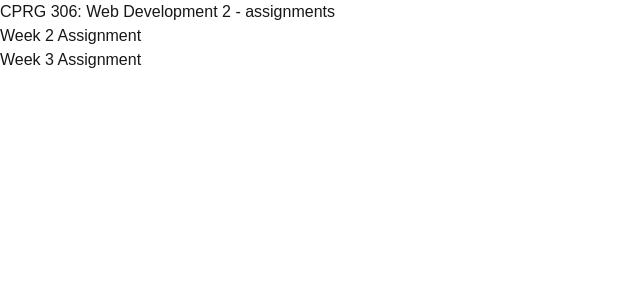
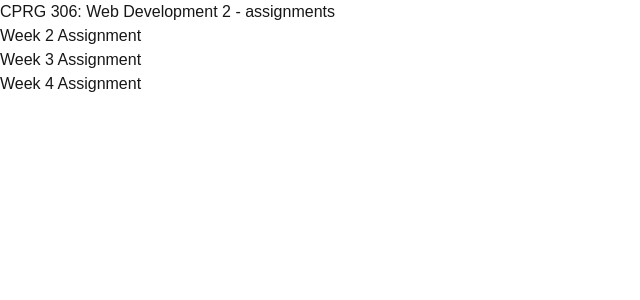
Before and after one commit to Andr3w33/cprg306-assignments, a Next.js app: page / in a window 1280 px wide. Shown: the top 300 px of the page, without its empty margins (0-640 px from the left). Built offline with nearby package versions, Linux system fonts and the light colour scheme.

Commit message:
Adding navigation to week-4
Adding the navigation to week 4 assignment

```diff
--- a/app/page.js
+++ b/app/page.js
@@ -8,6 +8,8 @@ export default function Home() {
         <Link href="./week-2">Week 2 Assignment</Link>
         <br></br>
         <Link href="./week-3">Week 3 Assignment</Link>
+        <br></br>
+        <Link href="./week-4">Week 4 Assignment</Link>
       </main>
     </div>
   );
```
